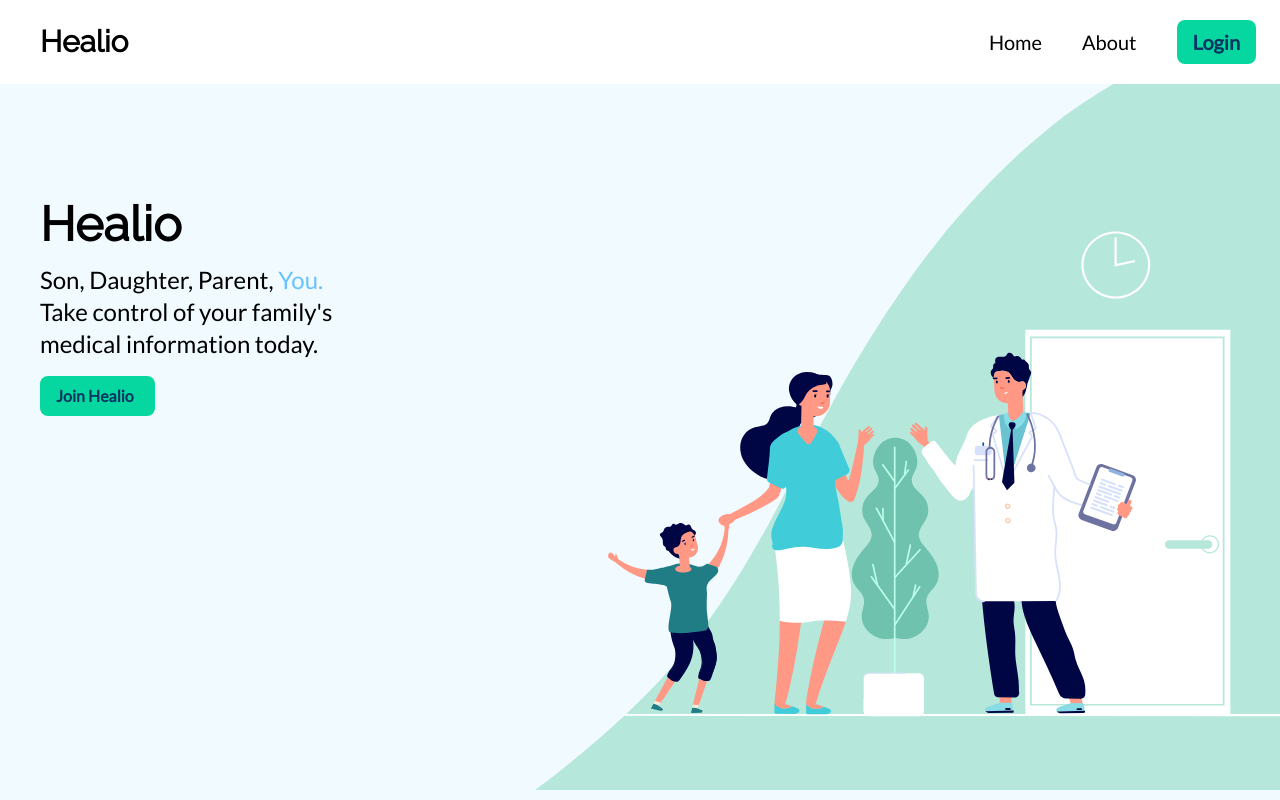
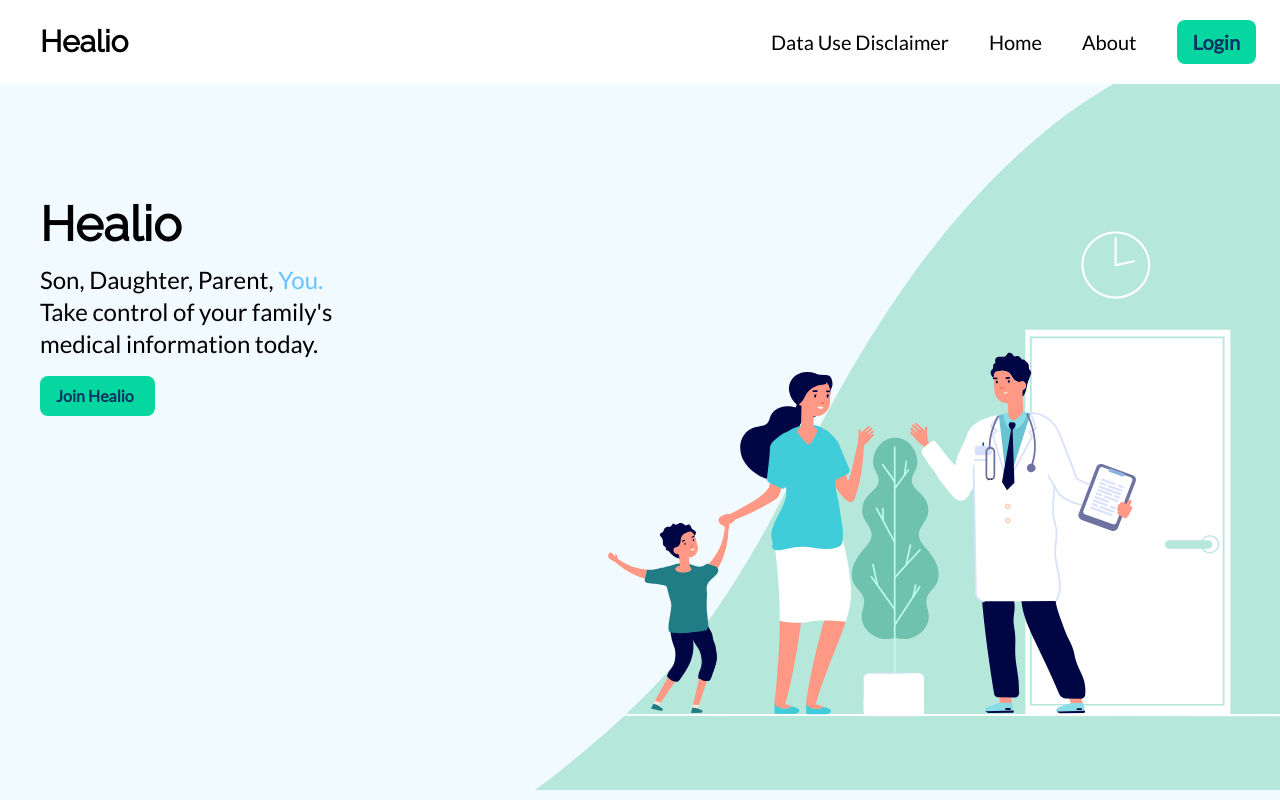
Before and after one commit to Jasonxu5/Healio, a React (Create React App) app in the folder client/: page / in a window 1280 px wide. Shown: the top 800 px of the page. Built offline with nearby package versions, Linux system fonts and the light colour scheme; no server answers.

Commit message:
added data use disclaimer to landing page

```diff
--- a/client/src/Landing.js
+++ b/client/src/Landing.js
@@ -1,7 +1,8 @@
 import React, { useState, useEffect, useRef } from 'react';
 import { Link } from 'react-router-dom';
 import { FontAwesomeIcon } from '@fortawesome/react-fontawesome';
-import { faBars } from '@fortawesome/free-solid-svg-icons';
+import Modal from 'react-bootstrap/Modal';
+import { faBars, faX } from '@fortawesome/free-solid-svg-icons';
 import landingImage from './img/landingImage.svg';
 
 import niya from './team/niya.jpg';
@@ -48,13 +49,19 @@ export default function Landing() {
 function NavBar(props) {
     const { bodyRef, aboutRef } = props;
     const [isMenuOpen, setMenuOpen] = useState(false);
+    const [isDisclaimerClicked, setDisclaimer] = useState(false);
     const navRef = useRef();
+    const disclaimerRef = useRef();
 
-    // Set up clicking event for mobile hamburger menu
+    // Set up clicking event for menus
     useEffect(() => {
         const checkIfClickedOutside = e => {
-            if (isMenuOpen && navRef.current && !navRef.current.contains(e.target)) {
+            if (isMenuOpen && !navRef.current.contains(e.target)) {
                 setMenuOpen(false);
+            }
+            // I included the typeof so it won't throw an error
+            if (isDisclaimerClicked && (typeof(e.target.className) !== 'object') && !e.target.className.includes('modal')) {
+                setDisclaimer(false);
             }
         }
         document.addEventListener('mousedown', checkIfClickedOutside);
@@ -62,32 +69,51 @@ function NavBar(props) {
         return () => {
             document.removeEventListener('mousedown', checkIfClickedOutside);
         }
-    }, [isMenuOpen]);
+    }, [isMenuOpen, isDisclaimerClicked]);
     return (
         <div className="w-screen bg-white fixed z-50">
             <div className="md:w-[88vw] flex justify-between w-[95vw] mx-10 mt-4 pb-4">
                 <h1 className="font-heading text-3xl font-bold mt-2">Healio</h1>
                 <div className="md:inline my-3 hidden">
                     <FontAwesomeIcon className="text-4xl cursor-pointer hover:animate-wiggle" onClick={() => { setMenuOpen(true) }} icon={faBars} aria-label="Hamburger menu for extra icons" />
-                    {isMenuOpen ? <NavOptions css="absolute right-[20px] mt-2 flex gap-5 text-xl p-5 bg-white rounded-[15px] shadow-[4px_4px_4px_rgba(0,0,0,0.25)]" navRef={navRef} bodyRef={bodyRef} aboutRef={aboutRef} /> : null}
+                    {isMenuOpen ? <NavOptions css="absolute right-[20px] mt-2 flex gap-5 text-xl p-5 bg-white rounded-[15px] shadow-[4px_4px_4px_rgba(0,0,0,0.25)]" navRef={navRef} bodyRef={bodyRef} aboutRef={aboutRef} setDisclaimerCallback={setDisclaimer} /> : null}
                 </div>
-                <NavOptions css="md:hidden flex gap-10 text-xl my-1" navRef={null} bodyRef={bodyRef} aboutRef={aboutRef} />
+                <NavOptions css="md:hidden flex gap-10 text-xl my-1" navRef={null} bodyRef={bodyRef} aboutRef={aboutRef} setDisclaimerCallback={setDisclaimer} />
             </div>
+            <Modal className="sm:w-[400px] sm:left-[15%] md:w-[550px] md:left-[20%] absolute left-[25%] top-[10%] w-[750px] h-[500px] p-5 bg-white border-2 border-black rounded-[15px] shadow-[4px_4px_4px_rgba(0,0,0,0.25)] z-[150] overflow-y-auto" show={isDisclaimerClicked} ref={disclaimerRef}>
+                <FontAwesomeIcon className="text-2xl mb-2 hover:text-[#FF0000] hover:cursor-pointer" onClick={() => setDisclaimer(false)} icon={faX} size="lg" aria-label="Close icon" />
+                <Modal.Header className="text-center" closeButton>
+                    <Modal.Title className="font-header text-3xl">Data Use Disclaimer</Modal.Title>
+                </Modal.Header>
+                <Modal.Body>
+                    Starting on May 23th, 2022, the Mobio team will be transitioning the Healio platform to an open-source project. What this means is that the project repository and source code will be publicly accessible under the MIT License. Our team has done extensive research and development in building the platform you’re using today, but we cannot continue our efforts on this project after graduation. Therefore, by open-sourcing our project, we will give future teams a foundation for them to build and iterate new features and improvements upon.
+
+                    During the transition to open source, all currently stored user data will be DELETED on May 23, 2022. We will provide an option to export lab results, doctor’s notes, and medical history if you want to save that data. However, all other types of data such as appointments and messages will not have the option to be exported.
+
+                    Thank you for using Healio and helping us contribute to the development of a more accessible patient portal!
+
+                    - The Mobio Team
+                </Modal.Body>
+            </Modal>
         </div>
     );
 }
 
 function NavOptions(props) {
-    const { css, navRef, bodyRef, aboutRef } = props
+    const { css, navRef, bodyRef, aboutRef, setDisclaimerCallback } = props;
+
     const handleClick = (event) => {
         if (event.target.textContent === 'Home') {
             bodyRef.current.scrollIntoView({ behavior: 'smooth', block: 'end', inline: 'nearest' });
+        } else if (event.target.textContent === 'About') {
+            aboutRef.current.scrollIntoView({ behavior: 'smooth', inline: 'end' });
         } else {
-            aboutRef.current.scrollIntoView({ behavior: 'smooth', inline: 'end'});
+            setDisclaimerCallback(true);
         }
     };
     return (
         <div className={css} ref={navRef}>
+            <p className="mt-2 hover:cursor-pointer" onClick={handleClick}>Data Use Disclaimer</p>
             <p className="mt-2 hover:cursor-pointer" onClick={handleClick}>Home</p>
             <p className="mt-2 hover:cursor-pointer" onClick={handleClick}>About</p>
             <Link to="/login">
```
